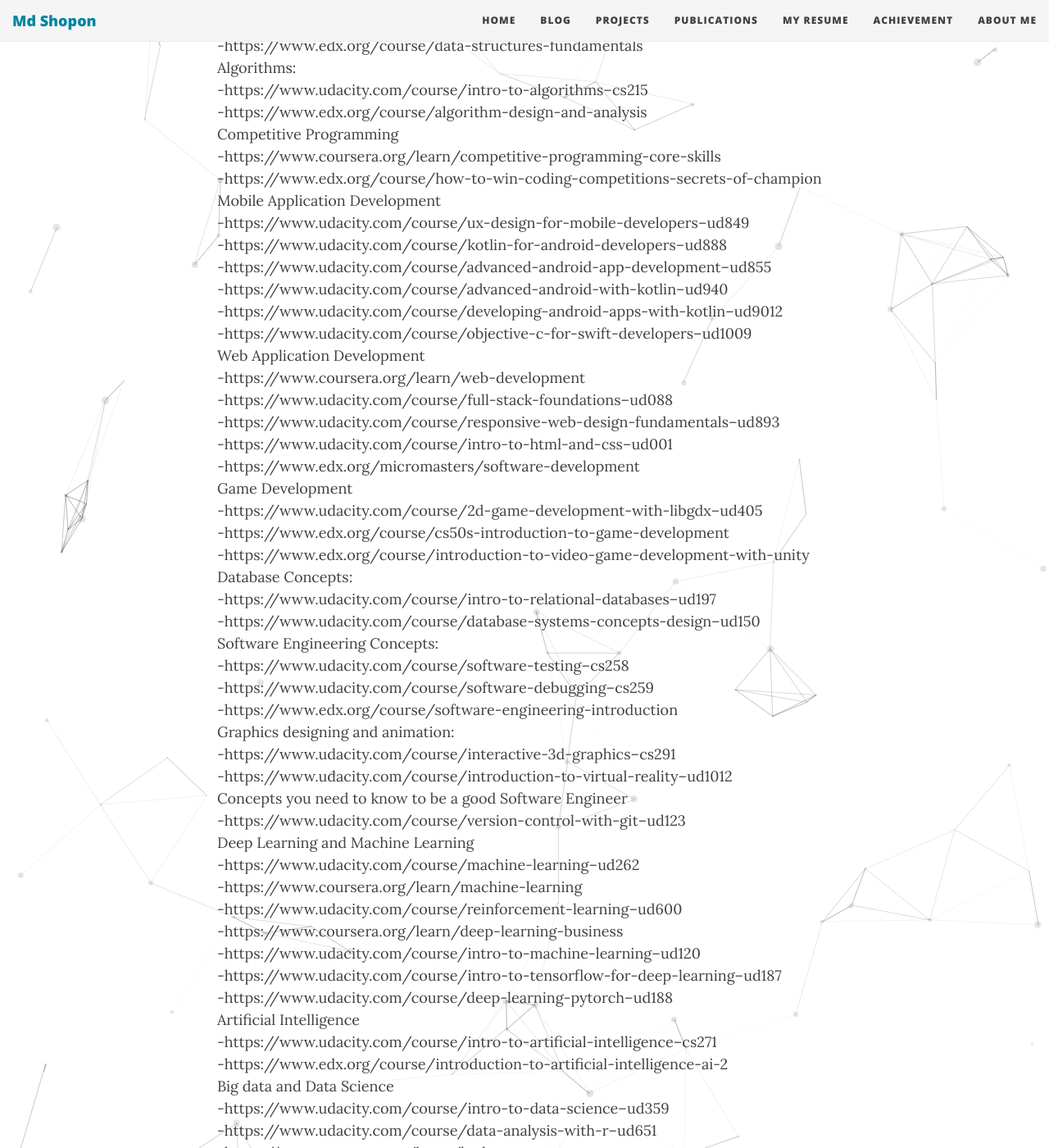
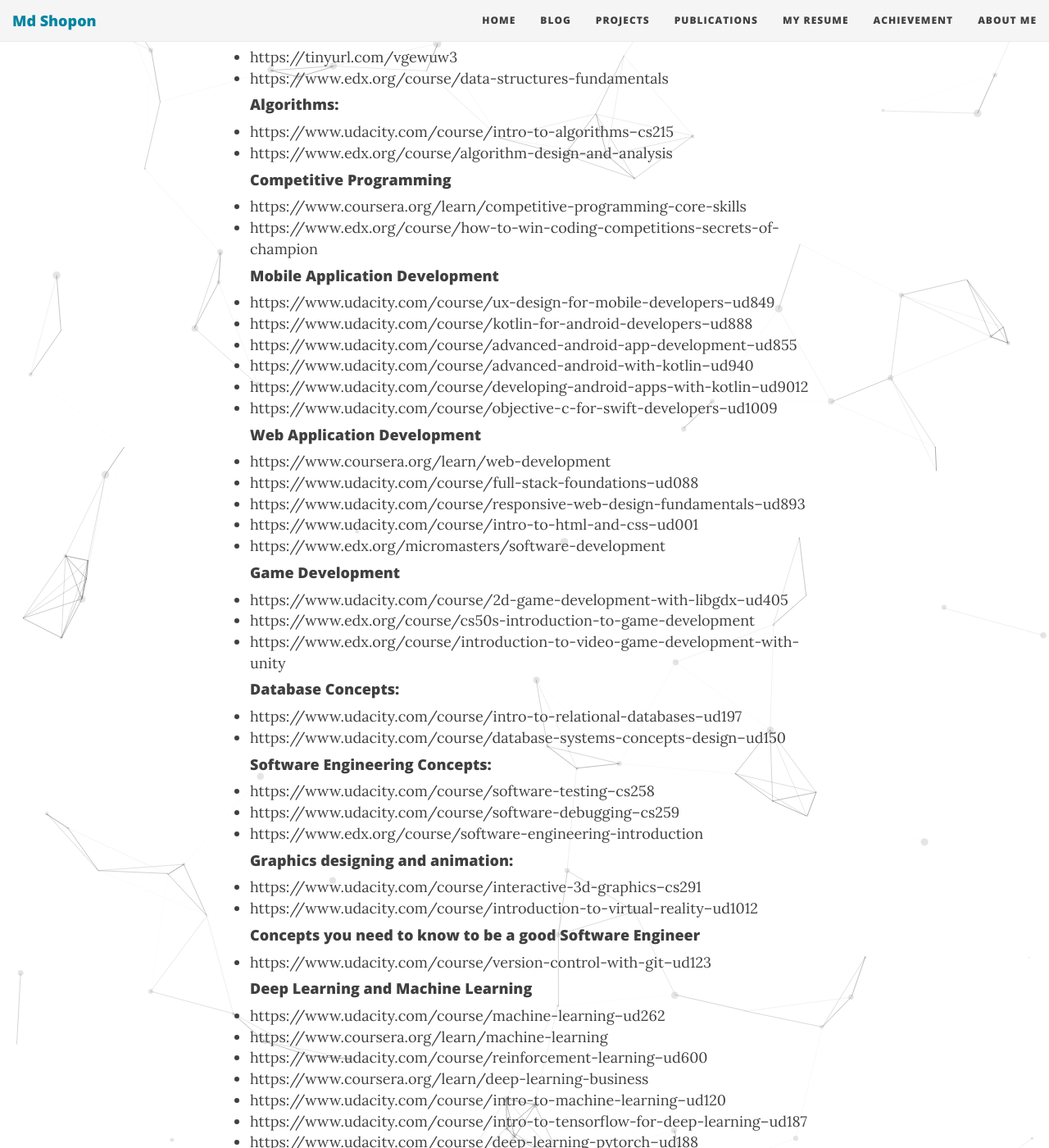
Before and after one commit to shoponmd/shoponmd.github.io, a Jekyll site: the page built from _posts/2020-03-19-onlinecourse.md, in a window 1280 px wide and 1400 px high, scrolled down 936 px. Shown: the whole window at 82% size. Built offline with Jekyll 4.4.1, drawn with Linux system fonts in a browser that asks for light colours; nearby versions of some CDN libraries; comment, search, counter and statistics services are not loaded; some of the changed text lies outside the part shown.

Commit message:
Second_s

```diff
--- a/_posts/2020-03-19-onlinecourse.md
+++ b/_posts/2020-03-19-onlinecourse.md
@@ -15,122 +15,124 @@
 
 I am writing this post to the students who are currently passing their time home by doing nothing apart from browsing Facebook. At this time try to do at least some productive things, just don’t let the time fly away. There are a lot of online courses that you can take in this free time. Here I will try to mention topic wise free course links of different online course platforms. Feel free to give me a knock if you have any particular topic you are interested in that is not mentioned in this post.<br/>
 
-Java:<br/>
--https://www.coursera.org/learn/object-oriented-java<br/>
--https://www.udacity.com/course/java-programming-basics--ud282<br/>
--https://www.udacity.com/course/object-oriented-programming-in-java--ud283<br/>
-Python:<br/>
--https://www.edx.org/course/introduction-to-python-fundamentals-2<br/>
--https://www.udacity.com/course/introduction-to-python--ud1110<br/>
--https://www.coursera.org/learn/python-basics<br/>
-C++:<br/>
--https://www.edx.org/course/introduction-to-c-3<br/>
--https://www.udacity.com/course/c-for-programmers--ud210<br/>
--Javascript:<br/>
--https://www.udacity.com/course/intro-to-javascript--ud803<br/>
-Data Structures:<br/>
--https://tinyurl.com/vgewuw3<br/>
--https://www.edx.org/course/data-structures-fundamentals<br/>
-Algorithms:<br/>
--https://www.udacity.com/course/intro-to-algorithms--cs215<br/>
--https://www.edx.org/course/algorithm-design-and-analysis<br/>
-Competitive Programming<br/>
--https://www.coursera.org/learn/competitive-programming-core-skills<br/>
--https://www.edx.org/course/how-to-win-coding-competitions-secrets-of-champion<br/>
-Mobile Application Development<br/>
--https://www.udacity.com/course/ux-design-for-mobile-developers--ud849<br/>
--https://www.udacity.com/course/kotlin-for-android-developers--ud888<br/>
--https://www.udacity.com/course/advanced-android-app-development--ud855<br/>
--https://www.udacity.com/course/advanced-android-with-kotlin--ud940<br/>
--https://www.udacity.com/course/developing-android-apps-with-kotlin--ud9012<br/>
--https://www.udacity.com/course/objective-c-for-swift-developers--ud1009<br/>
-Web Application Development<br/>
--https://www.coursera.org/learn/web-development<br/>
--https://www.udacity.com/course/full-stack-foundations--ud088<br/>
--https://www.udacity.com/course/responsive-web-design-fundamentals--ud893<br/>
--https://www.udacity.com/course/intro-to-html-and-css--ud001<br/>
--https://www.edx.org/micromasters/software-development<br/>
-Game Development<br/>
--https://www.udacity.com/course/2d-game-development-with-libgdx--ud405<br/>
--https://www.edx.org/course/cs50s-introduction-to-game-development<br/>
--https://www.edx.org/course/introduction-to-video-game-development-with-unity<br/>
-Database Concepts:<br/>
--https://www.udacity.com/course/intro-to-relational-databases--ud197<br/>
--https://www.udacity.com/course/database-systems-concepts-design--ud150<br/>
-Software Engineering Concepts:<br/>
--https://www.udacity.com/course/software-testing--cs258<br/>
--https://www.udacity.com/course/software-debugging--cs259<br/>
--https://www.edx.org/course/software-engineering-introduction<br/>
-Graphics designing and animation:<br/>
--https://www.udacity.com/course/interactive-3d-graphics--cs291<br/>
--https://www.udacity.com/course/introduction-to-virtual-reality--ud1012<br/>
-Concepts you need to know to be a good Software Engineer<br/>
--https://www.udacity.com/course/version-control-with-git--ud123<br/>
-Deep Learning and Machine Learning<br/>
--https://www.udacity.com/course/machine-learning--ud262<br/>
--https://www.coursera.org/learn/machine-learning<br/>
--https://www.udacity.com/course/reinforcement-learning--ud600<br/>
--https://www.coursera.org/learn/deep-learning-business<br/>
--https://www.udacity.com/course/intro-to-machine-learning--ud120<br/>
--https://www.udacity.com/course/intro-to-tensorflow-for-deep-learning--ud187<br/>
--https://www.udacity.com/course/deep-learning-pytorch--ud188<br/>
-Artificial Intelligence<br/>
--https://www.udacity.com/course/intro-to-artificial-intelligence--cs271<br/>
--https://www.edx.org/course/introduction-to-artificial-intelligence-ai-2<br/>
-Big data and Data Science<br/>
--https://www.udacity.com/course/intro-to-data-science--ud359<br/>
--https://www.udacity.com/course/data-analysis-with-r--ud651<br/>
--https://www.coursera.org/learn/hadoop<br/>
--https://www.udacity.com/course/big-data-analytics-in-healthcare--ud758<br/>
--https://www.udacity.com/course/intro-to-data-science--ud359<br/>
-Computer Vision<br/>
--https://www.udacity.com/course/introduction-to-computer-vision--ud810<br/>
--https://www.edx.org/course/computer-vision-and-image-analysis-2<br/>
-Natural Language Processing<br/>
--https://www.edx.org/course/natural-language-processing-nlp-2<br/>
-Information and Cyber Security<br/>
--https://www.udacity.com/course/intro-to-information-security--ud459<br/>
--https://www.coursera.org/learn/information-security-data<br/>
--https://www.udacity.com/course/introduction-to-cybersecurity--ud1337<br/>
--https://www.coursera.org/learn/crypto<br/>
-Blockchain<br/>
--https://www.coursera.org/learn/blockchain-professionals<br/>
--https://www.coursera.org/learn/blockchain-decision-maker<br/>
-Embedded Systems and Robotics<br/>
--https://www.udacity.com/course/embedded-systems--ud169<br/>
--https://www.edx.org/course/embedded-systems-shape-the-world-multi-threaded-in<br/>
--https://www.udacity.com/course/artificial-intelligence-for-robotics--cs373<br/>
-Internet of Things<br/>
--https://www.edx.org/course/introduction-to-the-internet-of-things-iot<br/>
--https://www.coursera.org/learn/iiot-google-cloud-platform<br/>
--https://www.edx.org/course/aws-iot-developing-and-deploying-an-internet-of-th<br/>
+#### Java:<br/>
+* https://www.coursera.org/learn/object-oriented-java<br/>
+* https://www.udacity.com/course/java-programming-basics--ud282<br/>
+* https://www.udacity.com/course/object-oriented-programming-in-java--ud283<br/>
 
-Linear Algebra<br/>
--https://www.udacity.com/course/eigenvectors-and-eigenvalues--ud104<br/>
--https://www.coursera.org/learn/matrix-algebra-engineers<br/>
-Calculus:<br/>
--https://www.coursera.org/learn/introduction-to-calculus<br/>
--https://www.coursera.org/learn/single-variable-calculus<br/>
--https://www.coursera.org/learn/differentiation-calculus<br/>
--https://www.coursera.org/learn/integration-calculus<br/>
--https://www.coursera.org/learn/applications-calculus<br/>
-Differential Equations:<br/>
--https://www.udacity.com/course/differential-equations-in-action--cs222<br/>
--https://www.coursera.org/learn/ordinary-differential-equations<br/>
--https://www.coursera.org/learn/complex-analysis<br/>
-Probability and Statistics<br/>
--https://www.udacity.com/course/intro-to-descriptive-statistics--ud827<br/>
--https://www.udacity.com/course/statistics--st095<br/>
--https://www.coursera.org/learn/introductiontoprobability<br/>
--https://www.coursera.org/learn/probability-statistics<br/>
-Discrete Mathematics<br/>
--https://www.coursera.org/learn/discrete-mathematics<br/>
-Career Development: These are some of the courses that you can take for the betterment of your career.<br/>
--https://www.coursera.org/specializations/project-management-success<br/>
--https://www.coursera.org/specializations/academic-english<br/>
--https://www.coursera.org/specializations/effective-business-communication<br/>
--https://www.coursera.org/specializations/english-interview-resume<br/>
+#### Python:<br/>
+* https://www.edx.org/course/introduction-to-python-fundamentals-2<br/>
+* https://www.udacity.com/course/introduction-to-python--ud1110<br/>
+* https://www.coursera.org/learn/python-basics<br/>
 
+#### C++:<br/>
+* https://www.edx.org/course/introduction-to-c-3<br/>
+* https://www.udacity.com/course/c-for-programmers--ud210<br/>
+
+#### Javascript:<br/>
+* https://www.udacity.com/course/intro-to-javascript--ud803<br/>
+
+#### Data Structures: <br/>
+* https://tinyurl.com/vgewuw3<br/>
+* https://www.edx.org/course/data-structures-fundamentals<br/>
+#### Algorithms:<br/>
+* https://www.udacity.com/course/intro-to-algorithms--cs215<br/>
+* https://www.edx.org/course/algorithm-design-and-analysis<br/>
+#### Competitive Programming <br/>
+* https://www.coursera.org/learn/competitive-programming-core-skills<br/>
+* https://www.edx.org/course/how-to-win-coding-competitions-secrets-of-champion<br/>
+#### Mobile Application Development<br/>
+* https://www.udacity.com/course/ux-design-for-mobile-developers--ud849<br/>
+* https://www.udacity.com/course/kotlin-for-android-developers--ud888<br/>
+* https://www.udacity.com/course/advanced-android-app-development--ud855<br/>
+* https://www.udacity.com/course/advanced-android-with-kotlin--ud940<br/>
+* https://www.udacity.com/course/developing-android-apps-with-kotlin--ud9012<br/>
+* https://www.udacity.com/course/objective-c-for-swift-developers--ud1009<br/>
+#### Web Application Development<br/>
+* https://www.coursera.org/learn/web-development<br/>
+* https://www.udacity.com/course/full-stack-foundations--ud088<br/>
+* https://www.udacity.com/course/responsive-web-design-fundamentals--ud893<br/>
+* https://www.udacity.com/course/intro-to-html-and-css--ud001<br/>
+* https://www.edx.org/micromasters/software-development<br/>
+#### Game Development<br/>
+* https://www.udacity.com/course/2d-game-development-with-libgdx--ud405<br/>
+* https://www.edx.org/course/cs50s-introduction-to-game-development<br/>
+* https://www.edx.org/course/introduction-to-video-game-development-with-unity<br/>
+#### Database Concepts:<br/>
+* https://www.udacity.com/course/intro-to-relational-databases--ud197<br/>
+* https://www.udacity.com/course/database-systems-concepts-design--ud150<br/>
+#### Software Engineering Concepts:<br/>
+* https://www.udacity.com/course/software-testing--cs258<br/>
+* https://www.udacity.com/course/software-debugging--cs259<br/>
+* https://www.edx.org/course/software-engineering-introduction<br/>
+#### Graphics designing and animation:<br/>
+* https://www.udacity.com/course/interactive-3d-graphics--cs291<br/>
+* https://www.udacity.com/course/introduction-to-virtual-reality--ud1012<br/>
+#### Concepts you need to know to be a good Software Engineer<br/>
+* https://www.udacity.com/course/version-control-with-git--ud123<br/>
+#### Deep Learning and Machine Learning<br/>
+* https://www.udacity.com/course/machine-learning--ud262<br/>
+* https://www.coursera.org/learn/machine-learning<br/>
+* https://www.udacity.com/course/reinforcement-learning--ud600<br/>
+* https://www.coursera.org/learn/deep-learning-business<br/>
+* https://www.udacity.com/course/intro-to-machine-learning--ud120<br/>
+* https://www.udacity.com/course/intro-to-tensorflow-for-deep-learning--ud187<br/>
+* https://www.udacity.com/course/deep-learning-pytorch--ud188<br/>
+#### Artificial Intelligence<br/>
+* https://www.udacity.com/course/intro-to-artificial-intelligence--cs271<br/>
+* https://www.edx.org/course/introduction-to-artificial-intelligence-ai-2<br/>
+#### Big data and Data Science<br/>
+* https://www.udacity.com/course/intro-to-data-science--ud359<br/>
+* https://www.udacity.com/course/data-analysis-with-r--ud651<br/>
+* https://www.coursera.org/learn/hadoop<br/>
+* https://www.udacity.com/course/big-data-analytics-in-healthcare--ud758<br/>
+* https://www.udacity.com/course/intro-to-data-science--ud359<br/>
+#### Computer Vision<br/>
+* https://www.udacity.com/course/introduction-to-computer-vision--ud810<br/>
+* https://www.edx.org/course/computer-vision-and-image-analysis-2<br/>
+#### Natural Language Processing<br/>
+* https://www.edx.org/course/natural-language-processing-nlp-2<br/>
+#### Information and Cyber Security<br/>
+* https://www.udacity.com/course/intro-to-information-security--ud459<br/>
+* https://www.coursera.org/learn/information-security-data<br/>
+* https://www.udacity.com/course/introduction-to-cybersecurity--ud1337<br/>
+* https://www.coursera.org/learn/crypto<br/>
+#### Blockchain<br/>
+* https://www.coursera.org/learn/blockchain-professionals<br/>
+* https://www.coursera.org/learn/blockchain-decision-maker<br/>
+#### Embedded Systems and Robotics<br/>
+* https://www.udacity.com/course/embedded-systems--ud169<br/>
+* https://www.edx.org/course/embedded-systems-shape-the-world-multi-threaded-in<br/>
+* https://www.udacity.com/course/artificial-intelligence-for-robotics--cs373<br/>
+#### Internet of Things<br/>
+* https://www.edx.org/course/introduction-to-the-internet-of-things-iot<br/>
+* https://www.coursera.org/learn/iiot-google-cloud-platform<br/>
+* https://www.edx.org/course/aws-iot-developing-and-deploying-an-internet-of-th<br/>
+#### Linear Algebra<br/>
+* https://www.udacity.com/course/eigenvectors-and-eigenvalues--ud104<br/>
+* https://www.coursera.org/learn/matrix-algebra-engineers<br/>
+#### Calculus:<br/>
+* https://www.coursera.org/learn/introduction-to-calculus<br/>
+* https://www.coursera.org/learn/single-variable-calculus<br/>
+* https://www.coursera.org/learn/differentiation-calculus<br/>
+* https://www.coursera.org/learn/integration-calculus<br/>
+* https://www.coursera.org/learn/applications-calculus<br/>
+#### Differential Equations:<br/>
+* https://www.udacity.com/course/differential-equations-in-action--cs222<br/>
+* https://www.coursera.org/learn/ordinary-differential-equations<br/>
+* https://www.coursera.org/learn/complex-analysis<br/>
+#### Probability and Statistics<br/>
+* https://www.udacity.com/course/intro-to-descriptive-statistics--ud827<br/>
+* https://www.udacity.com/course/statistics--st095<br/>
+* https://www.coursera.org/learn/introductiontoprobability<br/>
+* https://www.coursera.org/learn/probability-statistics<br/>
+#### Discrete Mathematics<br/>
+* https://www.coursera.org/learn/discrete-mathematics<br/>
+#### Career Development: These are some of the courses that you can take for the betterment of your career.<br/>
+* https://www.coursera.org/specializations/project-management-success<br/>
+* https://www.coursera.org/specializations/academic-english<br/>
+* https://www.coursera.org/specializations/effective-business-communication<br/>
+* https://www.coursera.org/specializations/english-interview-resume<br/>
 
 I hope this helps. Please feel free to tell me any suggestions or any modifications that should be made. If any further information is required you can ping me anytime. <br/>
 
```
